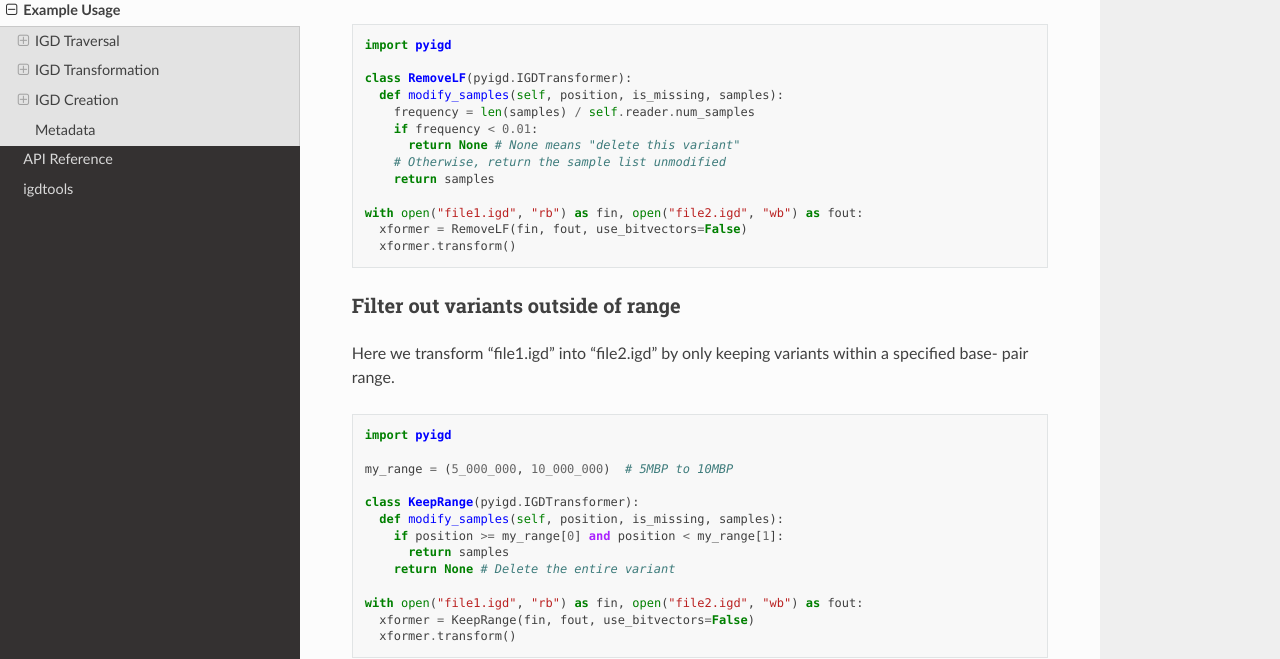
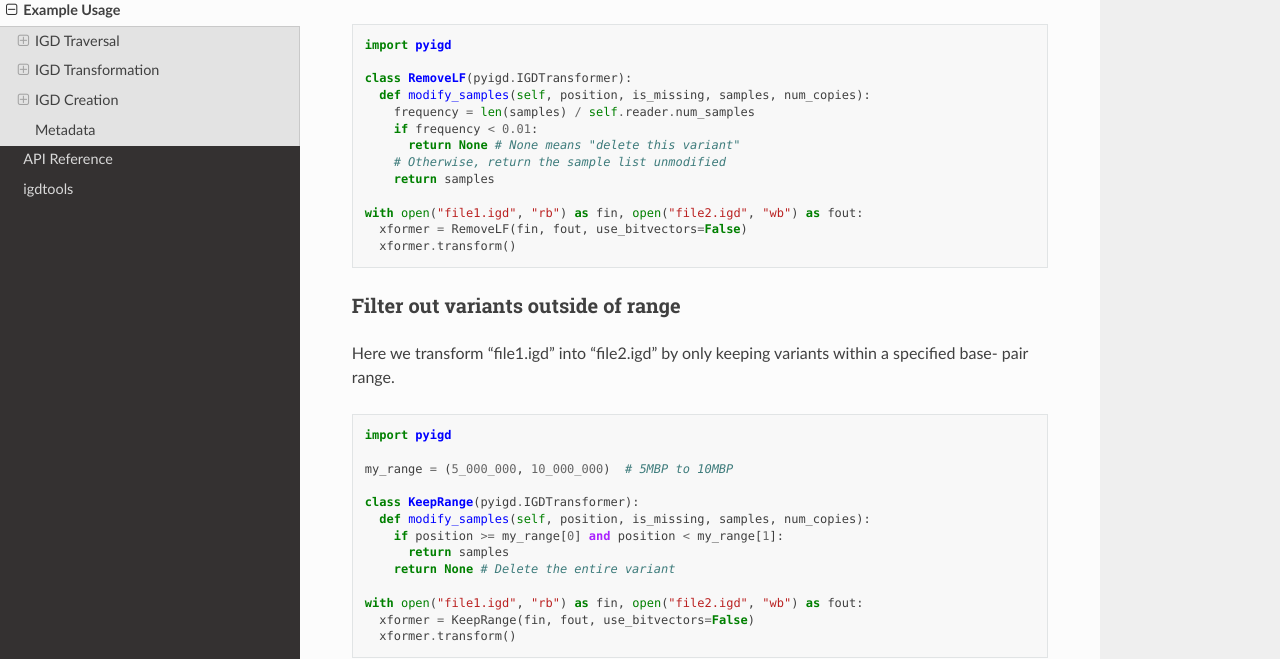
Before and after one commit to aprilweilab/pyigd, a Sphinx documentation site: the page built from docs/examples.rst, in a window 1280 px wide and 900 px high, scrolled down 5291 px. Shown: the part 172-831 px from the top of the window. Built offline with Sphinx 7.4.7 and the Read the Docs theme 3.1.0, drawn with Linux system fonts in a browser that asks for light colours.

Commit message:
Fix IGDTransformer examples in documentation

```diff
--- a/docs/examples.rst
+++ b/docs/examples.rst
@@ -306,7 +306,7 @@ allelic sites there may still be another alternate allele at the site with a fre
   import pyigd
 
   class RemoveLF(pyigd.IGDTransformer):
-    def modify_samples(self, position, is_missing, samples):
+    def modify_samples(self, position, is_missing, samples, num_copies):
       frequency = len(samples) / self.reader.num_samples
       if frequency < 0.01:
         return None # None means "delete this variant"
@@ -331,7 +331,7 @@ pair range.
   my_range = (5_000_000, 10_000_000)  # 5MBP to 10MBP
 
   class KeepRange(pyigd.IGDTransformer):
-    def modify_samples(self, position, is_missing, samples):
+    def modify_samples(self, position, is_missing, samples, num_copies):
       if position >= my_range[0] and position < my_range[1]:
         return samples
       return None # Delete the entire variant
```
